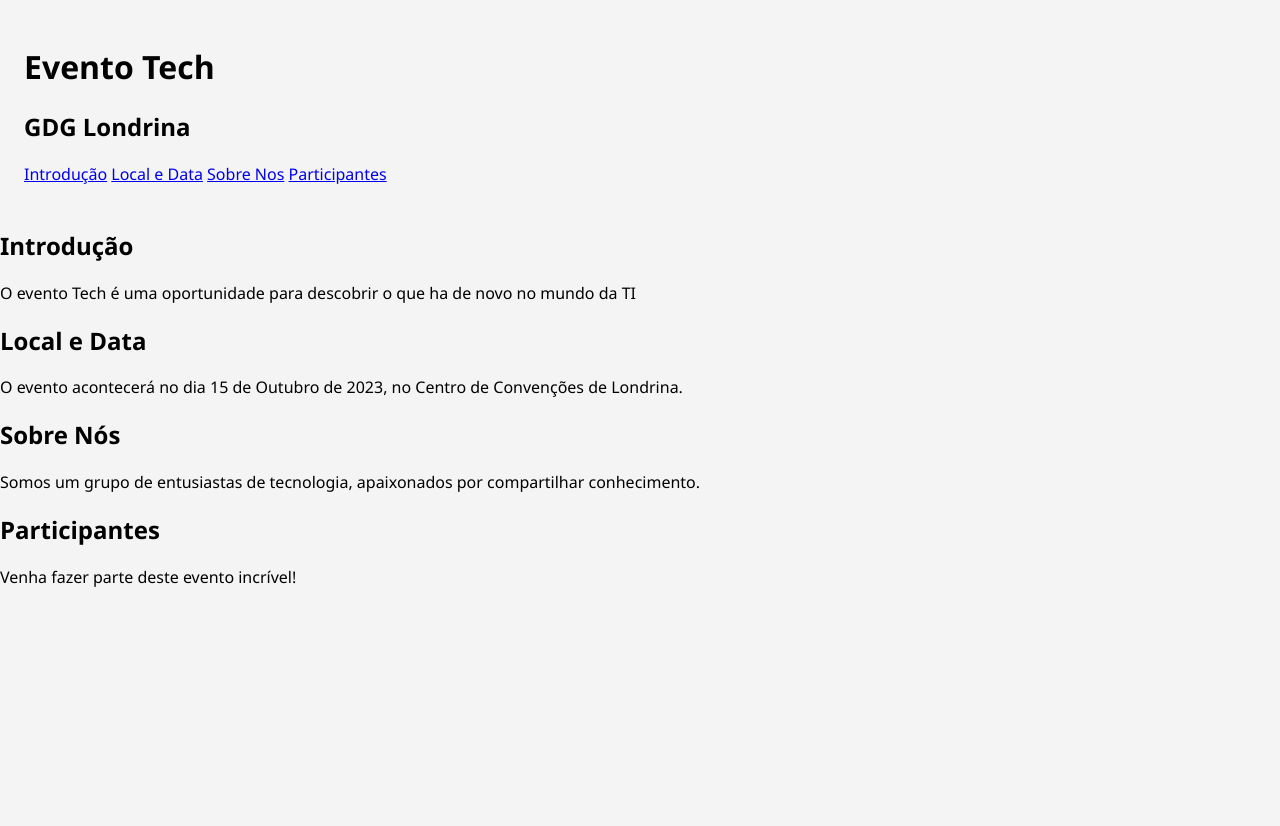
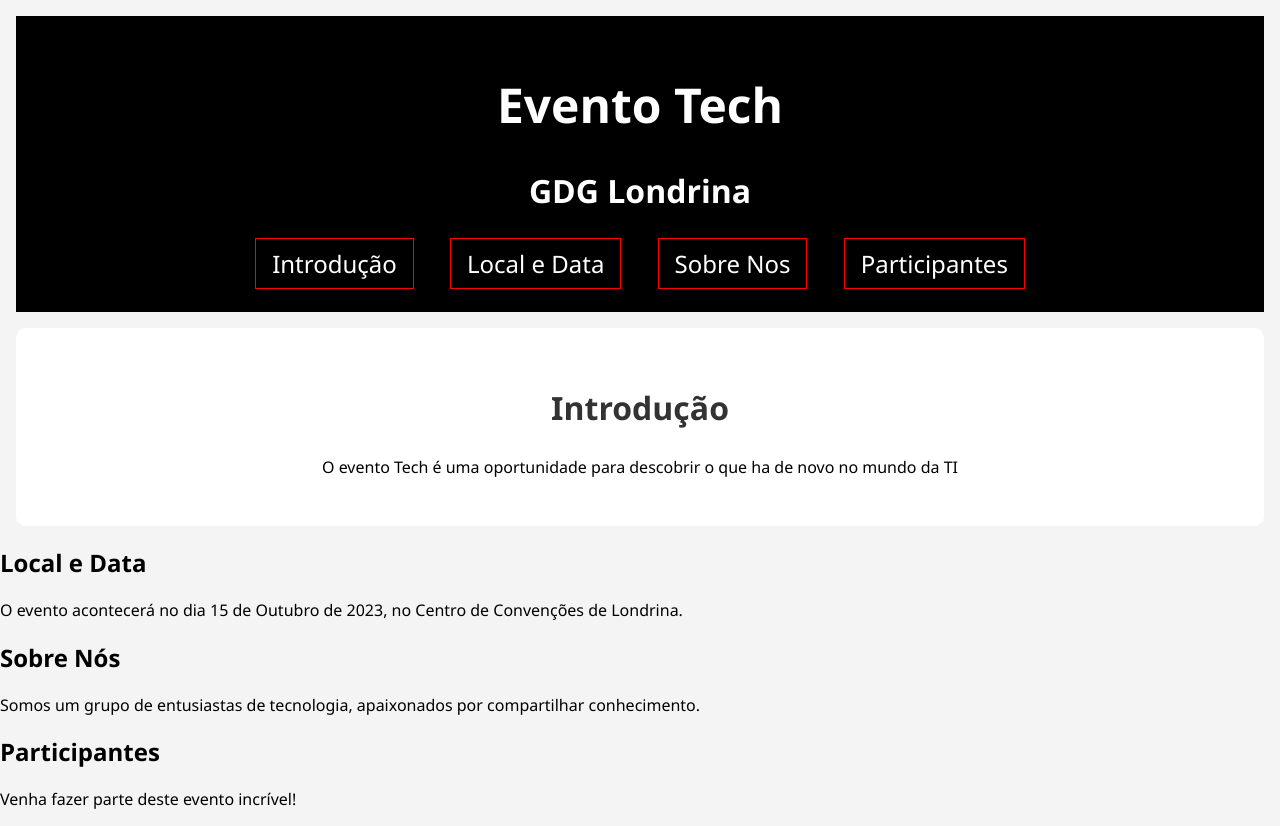
Before and after one commit to LucasAokiP/Projeto_Divulgacao_Evento_HTML_CSS_JS, a plain HTML site: page index.html in a window 1280 px wide. Before the commit the page ends 800 px from the top, so only its background shows below. Drawn offline with Linux system fonts and the light colour scheme.

Commit message:
estilo do banner parcialemnte feito

```diff
--- a/style.css
+++ b/style.css
@@ -6,4 +6,42 @@ body{
 }
 .banner{
     padding: 1.5rem;
+    text-align: center;
+    margin: 1rem;
+    background-color: black;
+    color: white;
 }
+.banner h1{
+    font-size: 3rem;
+    color: white;
+}
+.banner h2{
+    font-size: 2rem;
+    color: white;
+}
+.banner a{
+    font-size: 1.5rem;
+    text-decoration: none;
+    padding: 0.5rem 1rem;
+    border: 1px solid red;
+    color: white;
+    cursor: pointer;
+    margin: 1rem;
+}
+.banner a:hover{
+    color: aqua;
+}
+nav{
+    padding: 0.5rem 2rem;
+}
+.intro{
+    padding: 2rem;
+    text-align: center;
+    background-color: #fff;
+    margin: 1rem;
+    border-radius: 10px;
+}
+.intro h1{
+    font-size: 2rem;
+    color: #333;
+}
```
